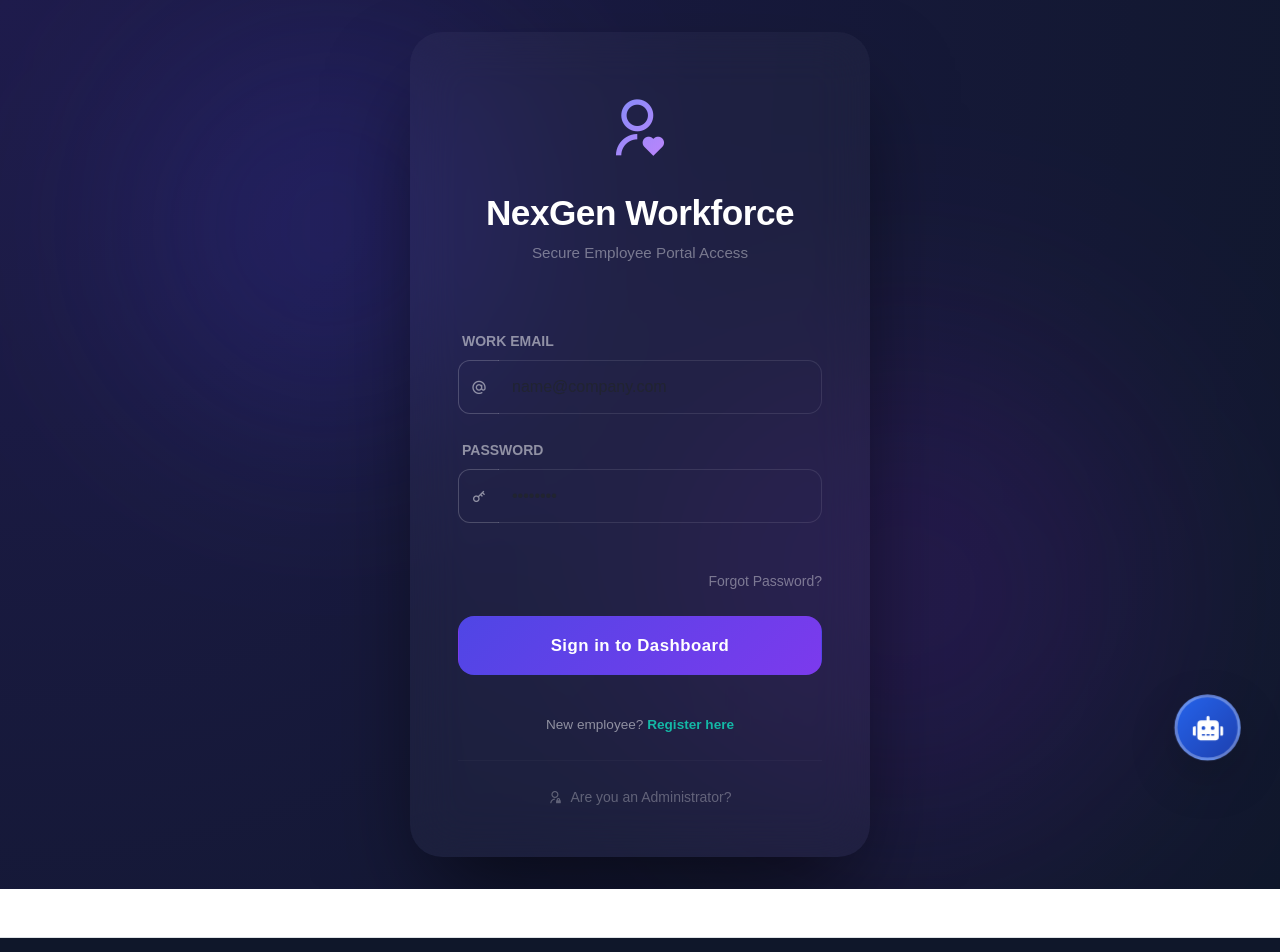
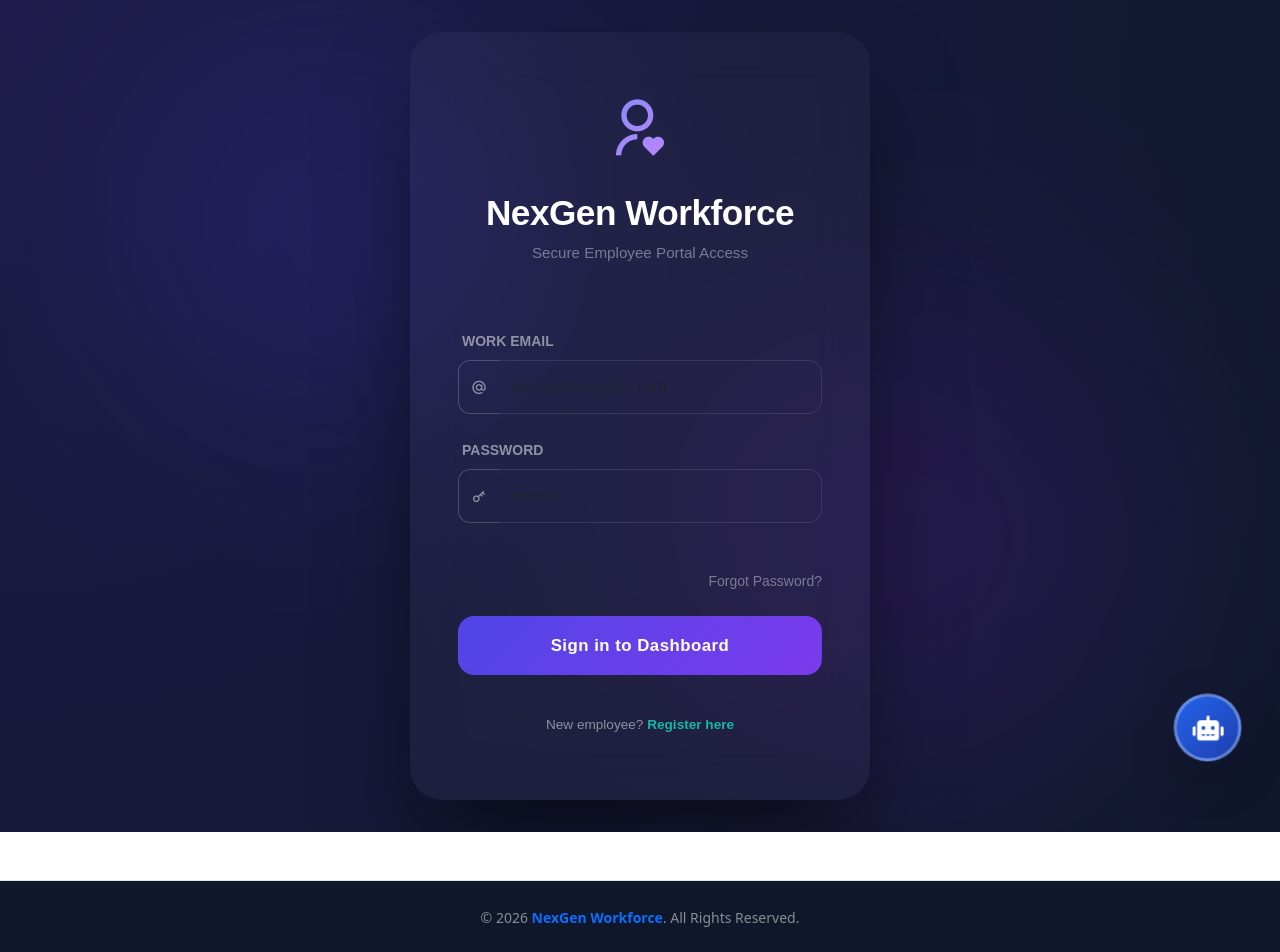
Before and after one commit to rohanmane7890/ems-backend, a React (Vite) app in the folder ems/: page / in a window 1280 px wide. Shown: the top 952 px of the page. Built offline with nearby package versions, Linux system fonts and the light colour scheme.

Commit message:
feat: implement employee login page with password reset and admin portal redirection logic

```diff
--- a/ems/src/pages/EmployeeLogin.jsx
+++ b/ems/src/pages/EmployeeLogin.jsx
@@ -262,16 +262,6 @@ function EmployeeLogin() {
                     <p style={{ color: "rgba(255, 255, 255, 0.5)", fontSize: "0.85rem" }}>
                         New employee? <Link to="/register" className="text-decoration-none fw-bold" style={{ color: "#14b8a6" }}>Register here</Link>
                     </p>
-                    <hr style={{ borderTop: "1px solid rgba(255, 255, 255, 0.1)", margin: "1.5rem 0" }} />
-                    <span
-                        onClick={handleAdminAccess}
-                        className="text-decoration-none small fw-medium"
-                        style={{ color: "rgba(255, 255, 255, 0.3)", cursor: "pointer", transition: "0.3s" }}
-                        onMouseOver={(e) => e.target.style.color = "rgba(255, 255, 255, 0.7)"}
-                        onMouseOut={(e) => e.target.style.color = "rgba(255, 255, 255, 0.3)"}
-                    >
-                        <i className="ri-admin-line me-1"></i> Are you an Administrator?
-                    </span>
                  </div>
             </div>
 
```
